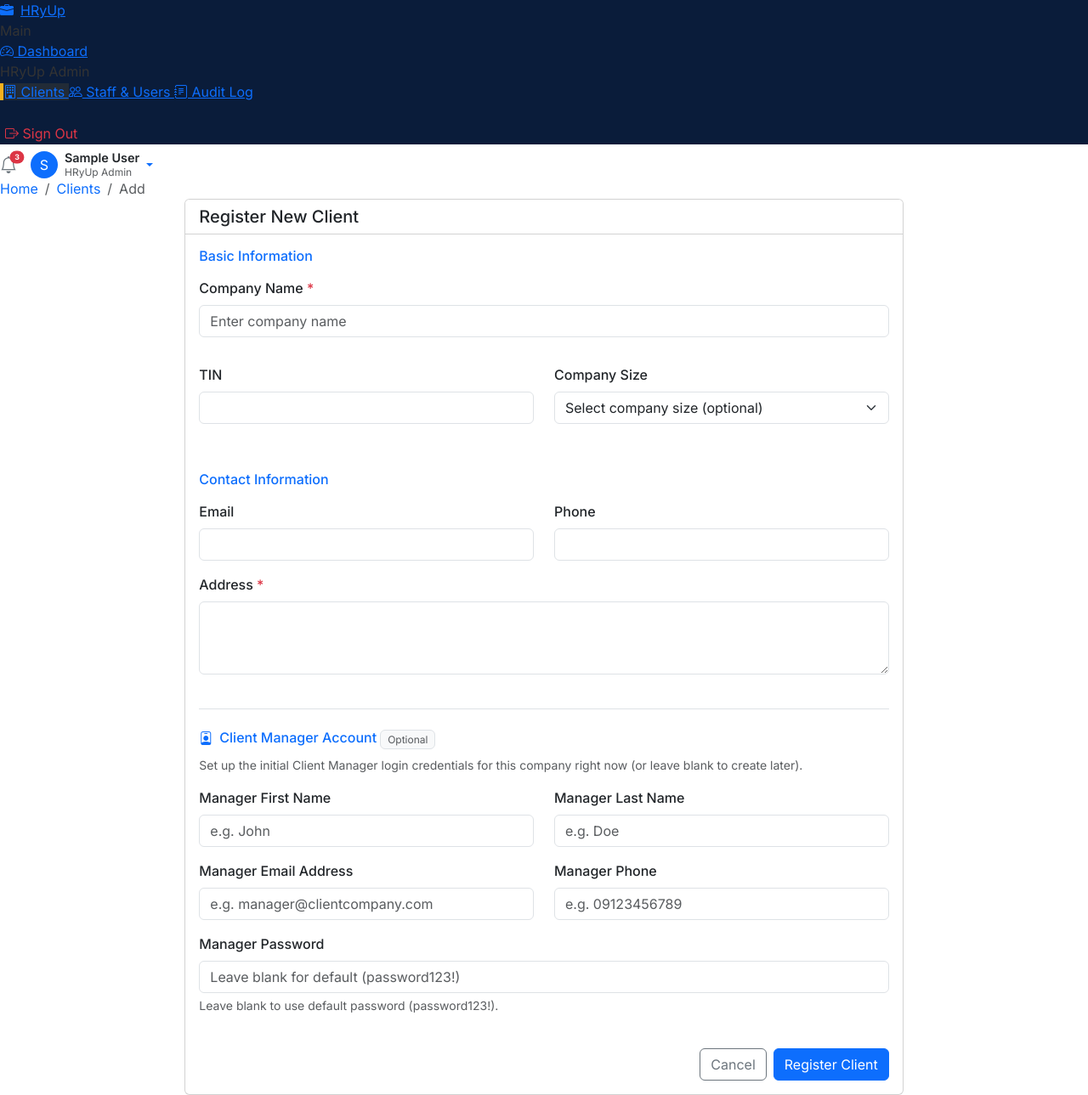
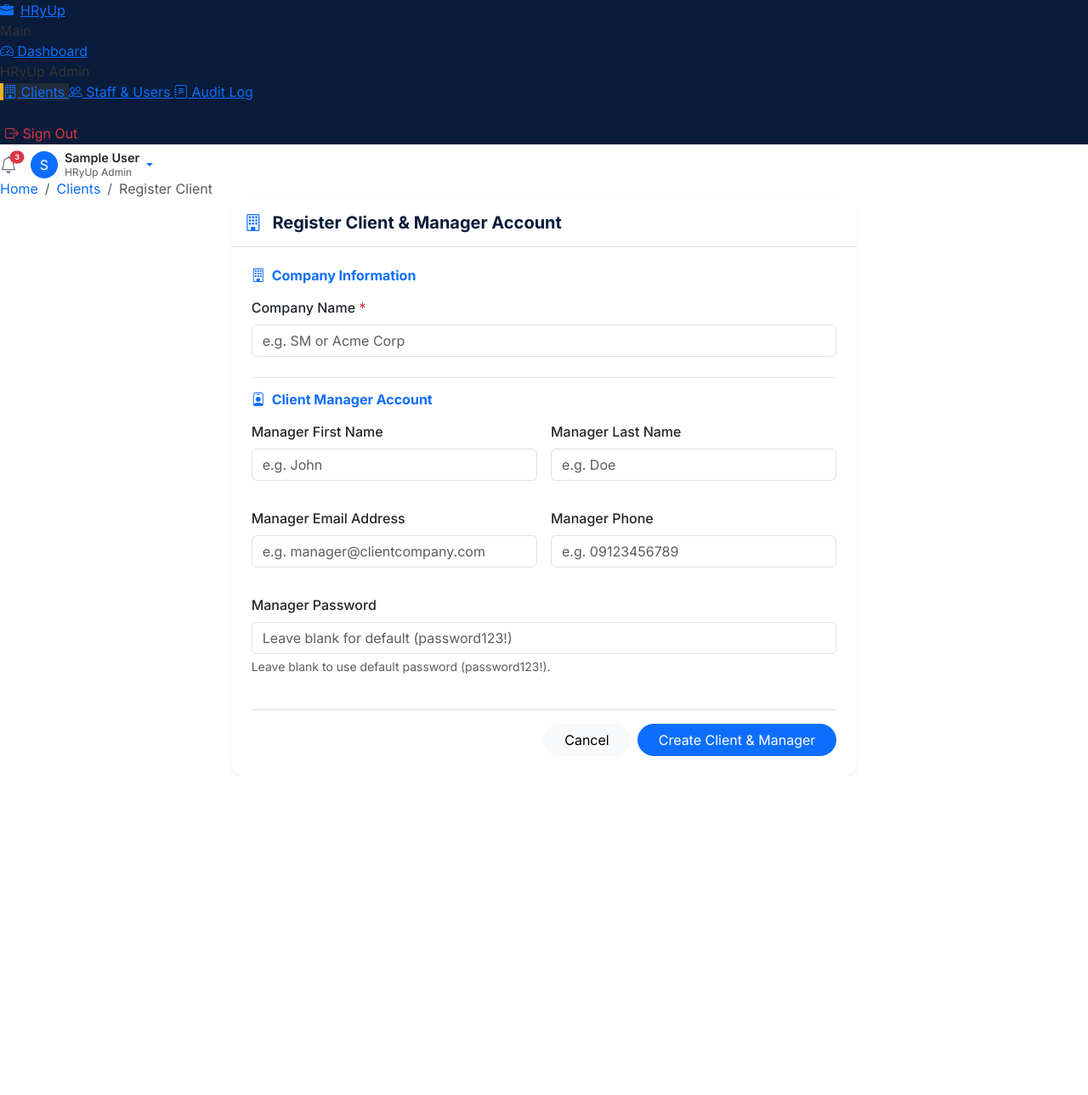
Before and after one commit to Jaycee041305/hryup-platform, a Django app: page /companies/create/ in a window 1280 px wide. Shown: the whole page at 85% size. After the commit the page ends 914 px from the top, so only its background shows below. Run offline with Django 5.2, Linux system fonts and the light colour scheme; a user stored in the database is signed in; tables that the repository leaves empty hold one stand-in row (values such as "Sample post").

Commit message:
Simplify Register Client to only Company Name and Client Manager account creation

```diff
--- a/companies/forms.py
+++ b/companies/forms.py
@@ -5,20 +5,8 @@ class CompanyForm(forms.ModelForm):
     name = forms.CharField(
         max_length=255,
         label="Company Name",
-        widget=forms.TextInput(attrs={'class': 'form-control', 'placeholder': 'Enter company name'})
+        widget=forms.TextInput(attrs={'class': 'form-control', 'placeholder': 'e.g. SM or Acme Corp'})
     )
-    company_size = forms.ChoiceField(
-        choices=[
-            ('', 'Select company size (optional)'),
-            ('MICRO', 'Micro (1-9)'),
-            ('SMALL', 'Small (10-99)'),
-            ('MEDIUM', 'Medium (100-199)'),
-        ],
-        required=False,
-        label="Company Size",
-        widget=forms.Select(attrs={'class': 'form-select'})
-    )
-    # Optional Client Manager creation during company onboarding
     manager_first_name = forms.CharField(
         max_length=150,
         required=False,
@@ -61,7 +49,7 @@ class CompanyForm(forms.ModelForm):
         ]
         widgets = {
             'tin': forms.TextInput(attrs={'class': 'form-control'}),
-            'address': forms.Textarea(attrs={'class': 'form-control', 'rows': 3}),
+            'address': forms.Textarea(attrs={'class': 'form-control', 'rows': 2}),
             'city': forms.TextInput(attrs={'class': 'form-control'}),
             'province': forms.TextInput(attrs={'class': 'form-control'}),
             'zip_code': forms.TextInput(attrs={'class': 'form-control'}),
@@ -74,6 +62,8 @@ class CompanyForm(forms.ModelForm):
 
     def __init__(self, *args, **kwargs):
         super().__init__(*args, **kwargs)
+        if 'address' in self.fields:
+            self.fields['address'].required = False
         if 'city' in self.fields:
             self.fields['city'].required = False
             self.fields['city'].initial = 'Las Piñas City'
@@ -82,10 +72,12 @@ class CompanyForm(forms.ModelForm):
             self.fields['province'].initial = 'Metro Manila'
         if 'company_size' in self.fields:
             self.fields['company_size'].required = False
-            self.fields['company_size'].initial = ''
+            self.fields['company_size'].initial = 'MICRO'
 
     def clean(self):
         cleaned_data = super().clean()
+        if not cleaned_data.get('address'):
+            cleaned_data['address'] = 'Metro Manila'
         if not cleaned_data.get('city'):
             cleaned_data['city'] = 'Las Piñas City'
         if not cleaned_data.get('province'):
@@ -100,16 +92,25 @@ class CompanyForm(forms.ModelForm):
         m_first = cleaned_data.get('manager_first_name')
         m_last = cleaned_data.get('manager_last_name')
 
-        # If any manager field is provided, require first name, last name, and email
-        if m_email or m_first or m_last:
+        # When creating a new company, require client manager information
+        if not self.instance.pk:
             if not m_first:
-                self.add_error('manager_first_name', 'Manager first name is required when creating a manager account.')
+                self.add_error('manager_first_name', 'Manager first name is required.')
             if not m_last:
-                self.add_error('manager_last_name', 'Manager last name is required when creating a manager account.')
+                self.add_error('manager_last_name', 'Manager last name is required.')
             if not m_email:
-                self.add_error('manager_email', 'Manager email is required when creating a manager account.')
+                self.add_error('manager_email', 'Manager email is required.')
             elif User.objects.filter(email=m_email).exists():
                 self.add_error('manager_email', 'A user with this email address already exists.')
+        else:
+            # When updating existing company, validate only if email is provided
+            if m_email and User.objects.filter(email=m_email).exists():
+                self.add_error('manager_email', 'A user with this email address already exists.')
+
+        if not cleaned_data.get('email') and m_email:
+            cleaned_data['email'] = m_email
+        if not cleaned_data.get('phone') and cleaned_data.get('manager_phone'):
+            cleaned_data['phone'] = cleaned_data.get('manager_phone')
 
         return cleaned_data
 
--- a/templates/companies/company_form.html
+++ b/templates/companies/company_form.html
@@ -1,62 +1,39 @@
 {% extends 'base_app.html' %}
 
-{% block title %}{% if object %}Edit {{ object.name }}{% else %}Add Client{% endif %}{% endblock %}
+{% block title %}{% if object %}Edit {{ object.name }}{% else %}Register Client & Manager{% endif %}{% endblock %}
 
 {% block breadcrumbs %}
 <nav aria-label="breadcrumb">
     <ol class="breadcrumb mb-0">
         <li class="breadcrumb-item"><a href="{% url 'dashboard:index' %}" class="text-decoration-none">Home</a></li>
         <li class="breadcrumb-item"><a href="{% url 'companies:company_list' %}" class="text-decoration-none">Clients</a></li>
-        <li class="breadcrumb-item active" aria-current="page">{% if object %}Edit{% else %}Add{% endif %}</li>
+        <li class="breadcrumb-item active" aria-current="page">{% if object %}Edit{% else %}Register Client{% endif %}</li>
     </ol>
 </nav>
 {% endblock %}
 
 {% block app_content %}
 <div class="row justify-content-center">
-    <div class="col-lg-8">
-        <div class="card">
-            <div class="card-header bg-white">
-                <h5 class="mb-0">{% if object %}Edit Client: {{ object.name }}{% else %}Register New Client{% endif %}</h5>
+    <div class="col-lg-7">
+        <div class="card shadow-sm border-0 rounded-4">
+            <div class="card-header bg-white border-bottom py-3">
+                <h5 class="mb-0 fw-bold text-navy">
+                    <i class="bi bi-building me-2 text-primary"></i>
+                    {% if object %}Edit Client: {{ object.name }}{% else %}Register Client & Manager Account{% endif %}
+                </h5>
             </div>
-            <div class="card-body">
+            <div class="card-body p-4">
                 <form method="post">
                     {% csrf_token %}
 
-                    <h6 class="text-primary mb-3">Basic Information</h6>
-                    <div class="row">
-                        <div class="col-md-12 mb-3">
+                    <h6 class="text-primary fw-bold mb-3"><i class="bi bi-building me-2"></i>Company Information</h6>
+                    <div class="mb-4">
                         {% include 'partials/form_field.html' with field=form.name %}
-                        </div>
-                        <div class="col-md-6 mb-3">
-                            {% include 'partials/form_field.html' with field=form.tin %}
-                        </div>
-                        <div class="col-md-6 mb-3">
-                            {% include 'partials/form_field.html' with field=form.company_size %}
-                        </div>
-                    </div>
-
-                    <h6 class="text-primary mb-3 mt-4">Contact Information</h6>
-                    <div class="row">
-                        <div class="col-md-6">
-                            {% include 'partials/form_field.html' with field=form.email %}
-                        </div>
-                        <div class="col-md-6">
-                            {% include 'partials/form_field.html' with field=form.phone %}
-                        </div>
-                        <div class="col-12">
-                            {% include 'partials/form_field.html' with field=form.address %}
-                        </div>
                     </div>
 
                     {% if not object %}
-                    <div class="border-top pt-4 mt-4">
-                        <div class="d-flex align-items-center justify-content-between mb-2">
-                            <h6 class="text-primary mb-0"><i class="bi bi-person-badge me-2"></i>Client Manager Account <span class="badge bg-light text-muted border fw-normal">Optional</span></h6>
-                        </div>
-                        <p class="text-muted small mb-3">Set up the initial Client Manager login credentials for this company right now (or leave blank to create later).</p>
-
-                        <div class="row">
+                    <h6 class="text-primary fw-bold mb-3 pt-3 border-top"><i class="bi bi-person-badge me-2"></i>Client Manager Account</h6>
+                    <div class="row g-3">
                         <div class="col-md-6">
                             {% include 'partials/form_field.html' with field=form.manager_first_name %}
                         </div>
@@ -69,16 +46,29 @@
                         <div class="col-md-6">
                             {% include 'partials/form_field.html' with field=form.manager_phone %}
                         </div>
-                            <div class="col-md-12">
+                        <div class="col-12">
                             {% include 'partials/form_field.html' with field=form.manager_password %}
                         </div>
+                    </div>
+                    {% else %}
+                    <div class="row g-3">
+                        <div class="col-md-6">
+                            {% include 'partials/form_field.html' with field=form.phone %}
+                        </div>
+                        <div class="col-md-6">
+                            {% include 'partials/form_field.html' with field=form.email %}
+                        </div>
+                        <div class="col-12">
+                            {% include 'partials/form_field.html' with field=form.address %}
                         </div>
                     </div>
                     {% endif %}
 
-                    <div class="d-flex justify-content-end mt-4">
-                        <a href="{% if object %}{% url 'companies:company_detail' object.pk %}{% else %}{% url 'companies:company_list' %}{% endif %}" class="btn btn-outline-secondary me-2">Cancel</a>
-                        <button type="submit" class="btn btn-primary">{% if object %}Save Changes{% else %}Register Client{% endif %}</button>
+                    <div class="d-flex justify-content-end gap-2 mt-4 pt-3 border-top">
+                        <a href="{% if object %}{% url 'companies:company_detail' object.pk %}{% else %}{% url 'companies:company_list' %}{% endif %}" class="btn btn-light rounded-pill px-4">Cancel</a>
+                        <button type="submit" class="btn btn-primary rounded-pill px-4">
+                            {% if object %}Save Changes{% else %}Create Client & Manager{% endif %}
+                        </button>
                     </div>
                 </form>
             </div>
```
Lines whose indentation alone changed are shown as unchanged.
